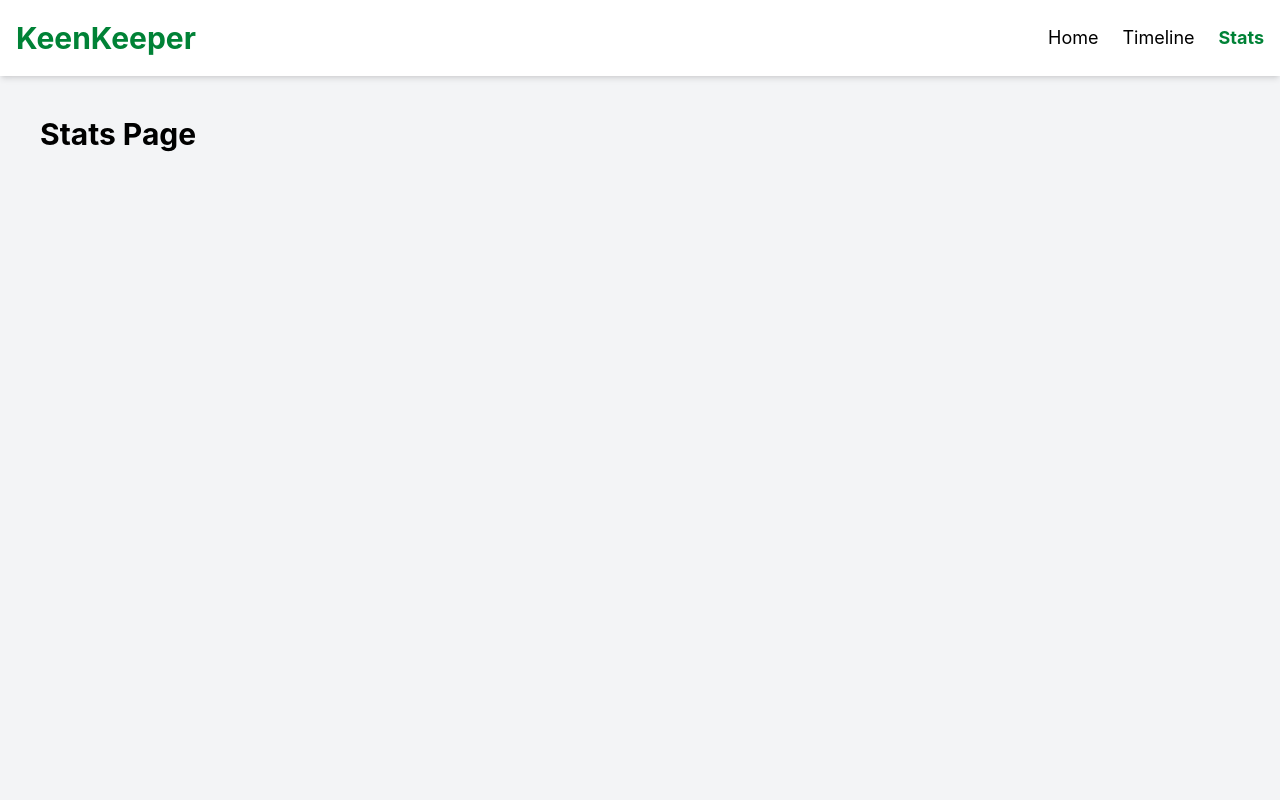
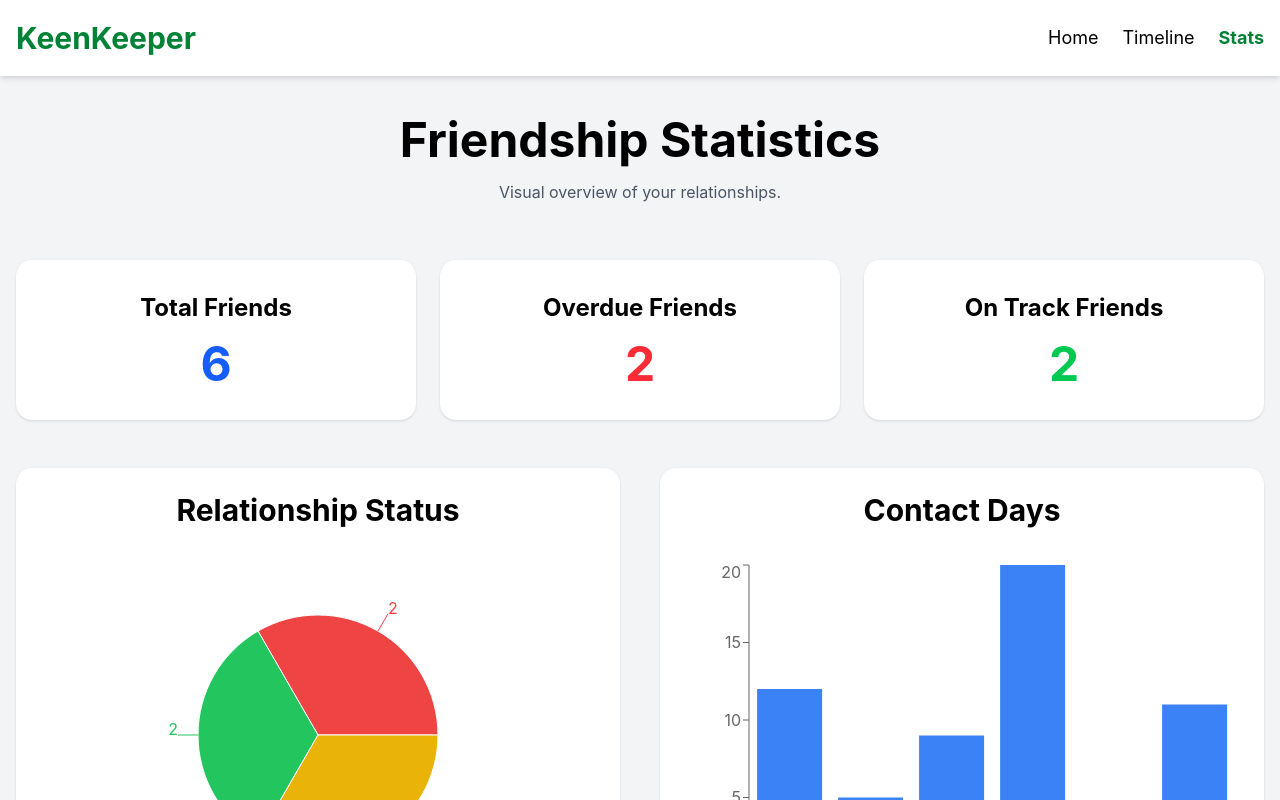
Before and after one commit to sumaya-jahan/assign7-keenkeeper, a React (Vite) app in the folder keenkeeper/: page /stats in a window 1280 px wide. Shown: the top 800 px of the page. Built offline with nearby package versions, Linux system fonts and the light colour scheme.

Commit message:
completed friendship statistics dashboard

```diff
--- a/keenkeeper/package.json
+++ b/keenkeeper/package.json
@@ -16,6 +16,7 @@
     "react-dom": "^19.2.6",
     "react-router-dom": "^7.15.1",
     "react-toastify": "^11.1.0",
+    "recharts": "^3.8.1",
     "tailwindcss": "^4.3.0"
   },
   "devDependencies": {
--- a/keenkeeper/src/pages/Stats.jsx
+++ b/keenkeeper/src/pages/Stats.jsx
@@ -1,7 +1,198 @@
+import { useEffect, useState } from "react";
+
+import {
+    PieChart,
+    Pie,
+    Cell,
+    BarChart,
+    Bar,
+    XAxis,
+    YAxis,
+    Tooltip,
+    ResponsiveContainer
+} from "recharts";
+
 const Stats = () => {
+
+    const [friends, setFriends] = useState([]);
+
+    useEffect(() => {
+
+        fetch("/friends.json")
+            .then(res => res.json())
+            .then(data => setFriends(data));
+
+    }, []);
+
+    const totalFriends = friends.length;
+
+    const overdueFriends =
+        friends.filter(friend => friend.status === "overdue").length;
+
+    const onTrackFriends =
+        friends.filter(friend => friend.status === "on-track").length;
+
+    const almostDueFriends =
+        friends.filter(friend => friend.status === "almost due").length;
+
+    const pieData = [
+        {
+            name: "Overdue",
+            value: overdueFriends
+        },
+        {
+            name: "On Track",
+            value: onTrackFriends
+        },
+        {
+            name: "Almost Due",
+            value: almostDueFriends
+        }
+    ];
+
+    const barData = friends.map(friend => ({
+        name: friend.name,
+        days: friend.days_since_contact
+    }));
+
+    const COLORS = [
+        "#ef4444",
+        "#22c55e",
+        "#eab308"
+    ];
+
     return (
-        <div className="p-10 text-3xl font-bold">
-            Stats Page
+        <div className="max-w-7xl mx-auto px-4 py-10">
+
+            <div className="text-center mb-14">
+
+                <h1 className="text-5xl font-bold text-black">
+                    Friendship Statistics
+                </h1>
+
+                <p className="mt-4 text-gray-600">
+                    Visual overview of your relationships.
+                </p>
+
+            </div>
+
+            {/* TOP CARDS */}
+
+            <div className="grid grid-cols-1 md:grid-cols-3 gap-6 mb-12">
+
+                <div className="bg-white shadow rounded-2xl p-8 text-center">
+
+                    <h1 className="text-2xl font-bold text-black">
+                        Total Friends
+                    </h1>
+
+                    <p className="text-5xl font-bold text-blue-600 mt-4">
+                        {totalFriends}
+                    </p>
+
+                </div>
+
+                <div className="bg-white shadow rounded-2xl p-8 text-center">
+
+                    <h1 className="text-2xl font-bold text-black">
+                        Overdue Friends
+                    </h1>
+
+                    <p className="text-5xl font-bold text-red-500 mt-4">
+                        {overdueFriends}
+                    </p>
+
+                </div>
+
+                <div className="bg-white shadow rounded-2xl p-8 text-center">
+
+                    <h1 className="text-2xl font-bold text-black">
+                        On Track Friends
+                    </h1>
+
+                    <p className="text-5xl font-bold text-green-500 mt-4">
+                        {onTrackFriends}
+                    </p>
+
+                </div>
+
+            </div>
+
+            {/* CHARTS */}
+
+            <div className="grid grid-cols-1 lg:grid-cols-2 gap-10">
+
+                {/* PIE CHART */}
+
+                <div className="bg-white shadow rounded-2xl p-6">
+
+                    <h1 className="text-3xl font-bold text-center mb-8 text-black">
+                        Relationship Status
+                    </h1>
+
+                    <ResponsiveContainer width="100%" height={350}>
+
+                        <PieChart>
+
+                            <Pie
+                                data={pieData}
+                                cx="50%"
+                                cy="50%"
+                                outerRadius={120}
+                                dataKey="value"
+                                label
+                            >
+
+                                {
+                                    pieData.map((entry, index) => (
+                                        <Cell
+                                            key={index}
+                                            fill={COLORS[index % COLORS.length]}
+                                        />
+                                    ))
+                                }
+
+                            </Pie>
+
+                            <Tooltip />
+
+                        </PieChart>
+
+                    </ResponsiveContainer>
+
+                </div>
+
+                {/* BAR CHART */}
+
+                <div className="bg-white shadow rounded-2xl p-6">
+
+                    <h1 className="text-3xl font-bold text-center mb-8 text-black">
+                        Contact Days
+                    </h1>
+
+                    <ResponsiveContainer width="100%" height={350}>
+
+                        <BarChart data={barData}>
+
+                            <XAxis dataKey="name" />
+
+                            <YAxis />
+
+                            <Tooltip />
+
+                            <Bar
+                                dataKey="days"
+                                fill="#3b82f6"
+                            />
+
+                        </BarChart>
+
+                    </ResponsiveContainer>
+
+                </div>
+
+            </div>
+
         </div>
     );
 };
--- /dev/null
+++ b/package.json
@@ -0,0 +1,5 @@
+{
+  "dependencies": {
+    "recharts": "^3.8.1"
+  }
+}
```
Also changed, not shown: 2 other files (tests, documents, lock files or other folders).
